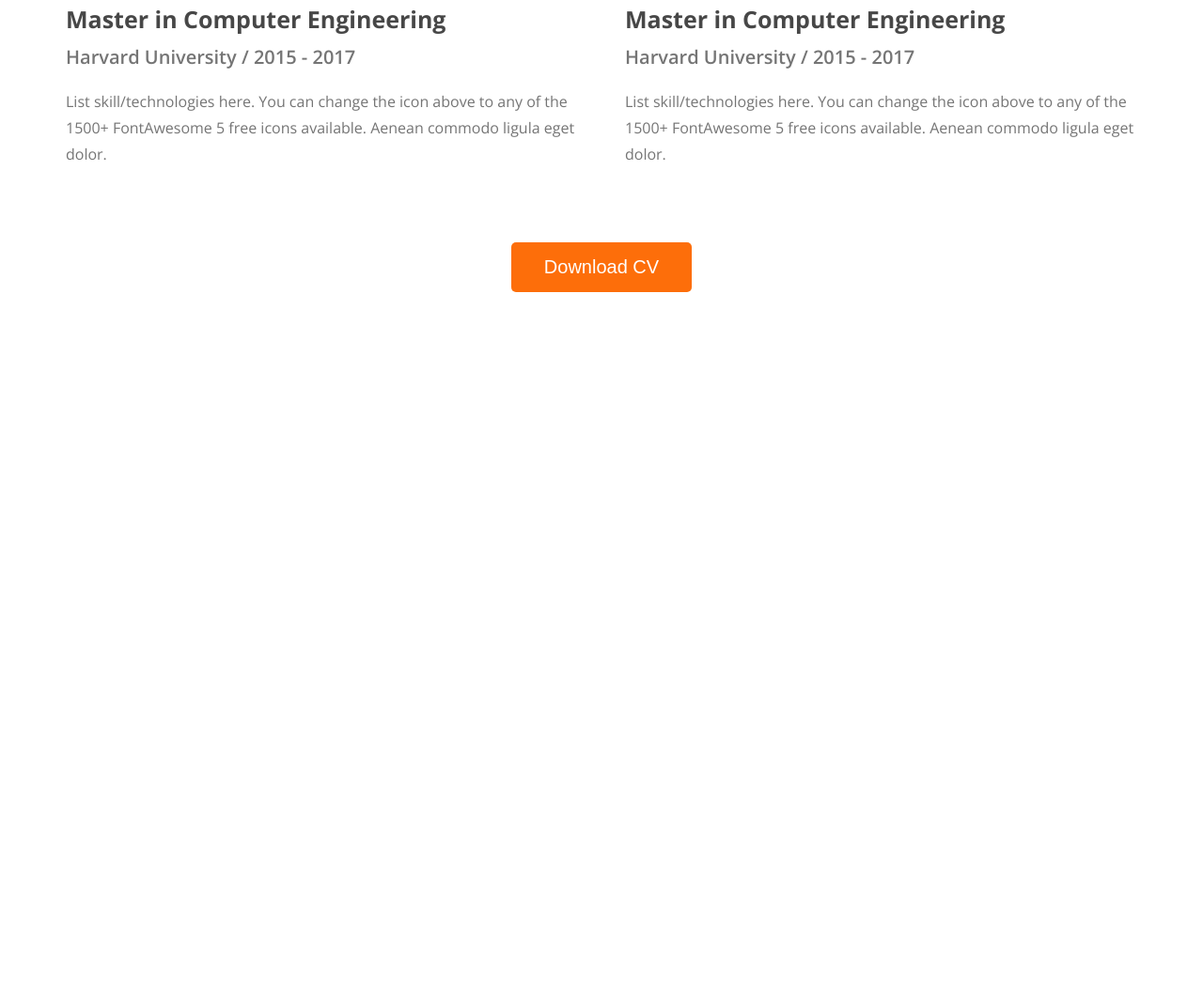
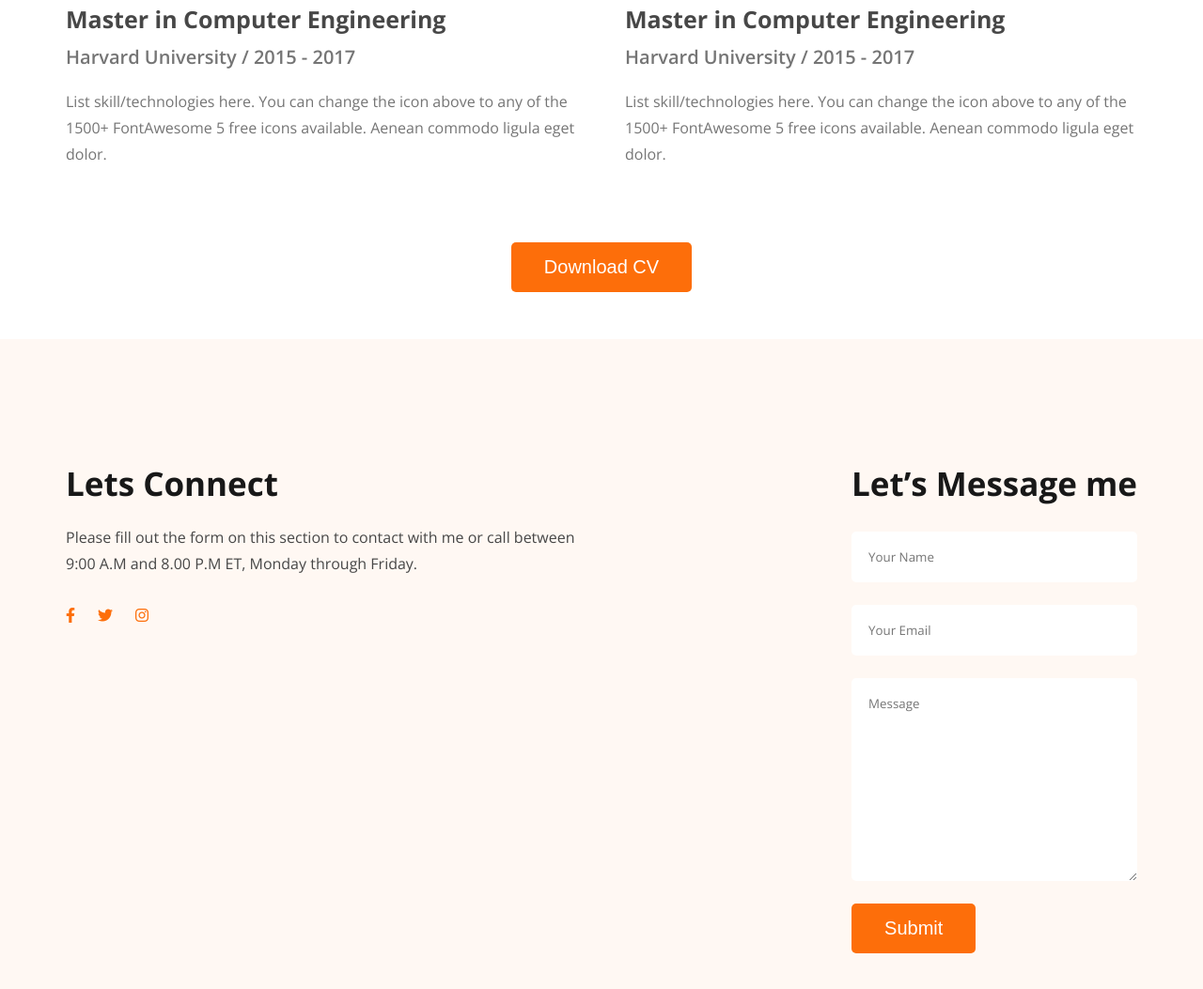
Before and after one commit to Tanmoy-Barua/portfolioWebsiteByPH, a plain HTML site: page index.html in a window 1280 px wide. Shown: the part 2955-4008 px from the top of the page at 94% size. Before the commit the page ends 3316 px from the top, so only its background shows below. Drawn offline with nearby package versions, Linux system fonts and the light colour scheme.

Commit message:
portfolio site ready

```diff
--- a/css/style.css
+++ b/css/style.css
@@ -230,3 +230,65 @@ main section{
     text-align: center;
     margin: 50px 0;
 }
+
+/* footer start */
+footer{
+    background-color:#FFF8F3;
+    padding: 130px 0;
+}
+
+.footer-container{
+    max-width: 1140px;
+    margin: 0 auto;
+    display: flex;
+    justify-content: space-between;
+}
+
+.footer-col{
+    max-width: 550px;
+}
+
+.footer-title{
+    color: #181818;
+    font-size: 35px;
+    font-style: normal;
+    font-weight: 700;
+    line-height: normal;
+}
+.footer-des{
+    color: #474747;
+    font-size: 16px;
+    font-style: normal;
+    font-weight: 400;
+    line-height: 28px;
+    margin: 20px 0 30px;
+}
+.footer-social-media{
+    display: flex;
+}
+.footer-social-media li:nth-child(2){
+    margin: 0 24px;
+}
+
+.footer-social-media li a{
+    color: var(--primary-color);
+}
+.form-container{
+    display: flex;
+    flex-direction: column;
+    margin-top: 28px;
+}
+
+form input:last-of-type{
+    margin: 24px 0;
+}
+
+form input, textarea{
+    font-family: 'Open Sans', sans-serif;
+    padding: 18px;
+    border: 0;
+    border-radius: 5px;
+}
+textarea {
+    margin-bottom: 24px;
+}
--- a/index.html
+++ b/index.html
@@ -138,6 +138,36 @@
             </div>
         </section>
     </main>
-    <footer></footer>
+    <footer>
+        <div class="footer-container">
+            <div class="footer-col">
+                <h2 class="footer-title">
+                    Lets Connect
+                </h2>
+                <p class="footer-des">
+                    Please fill out the form on this section to contact with me or call between 9:00 A.M and 8.00 P.M ET, Monday through Friday.
+                </p>
+                <ul class="footer-social-media">
+                    <li><a href="#"><i class="fa-brands fa-facebook-f"></i></a></li>
+                    <li><a href="#"><i class="fa-brands fa-twitter"></i></a></li>
+                    <li><a href="#"><i class="fa-brands fa-instagram"></i></a></li>
+                </ul>
+                </div>
+            <div class="footer-col">
+                <h2 class="footer-title">
+                    Let’s Message me
+                </h2>
+                <form action="#">
+                    <div class="form-container">
+
+                        <input type="text" name="name" id="" placeholder="Your Name">
+                        <input type="text" name="name" id="" placeholder="Your Email">
+                        <textarea name="message" id="" cols="30" rows="10" placeholder="Message"></textarea>
+                    </div>
+                    <button type="submit" class="primary-button">Submit</button>
+                </form>
+            </div>
+        </div>
+    </footer>
 </body>
 </html>
```
